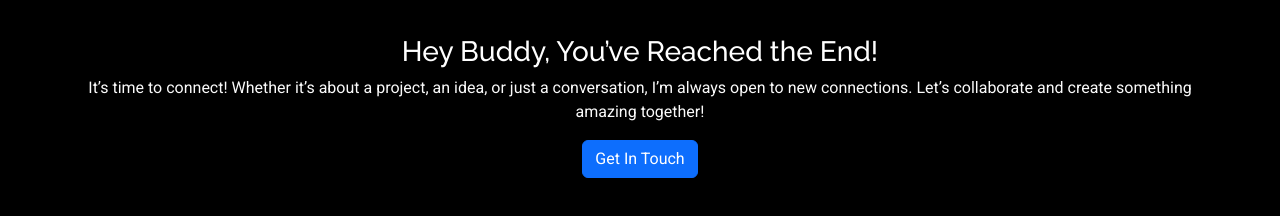
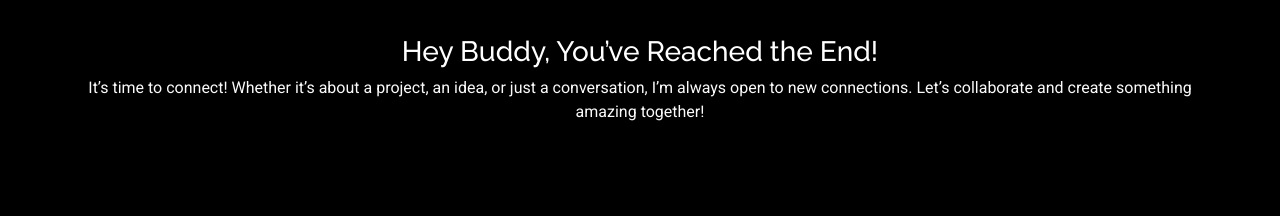
Before and after one commit to sanjaybarla/portfolio, a plain HTML site: page contact.html in a window 1280 px wide. Shown: the part 792-1008 px from the top of the page. After the commit the page ends 976 px from the top, so only its background shows below. Drawn offline with Linux system fonts and the light colour scheme.

Commit message:
Update contact.html

```diff
--- a/contact.html
+++ b/contact.html
@@ -143,7 +143,6 @@
     <p class="mb-0">
       It’s time to connect! Whether it’s about a project, an idea, or just a conversation, I’m always open to new connections. Let’s collaborate and create something amazing together!
     </p>
-    <a href="contact.html" class="btn btn-primary mt-3">Get In Touch</a>
   </div>
 </section><!-- /End Connect Section -->
 
```
